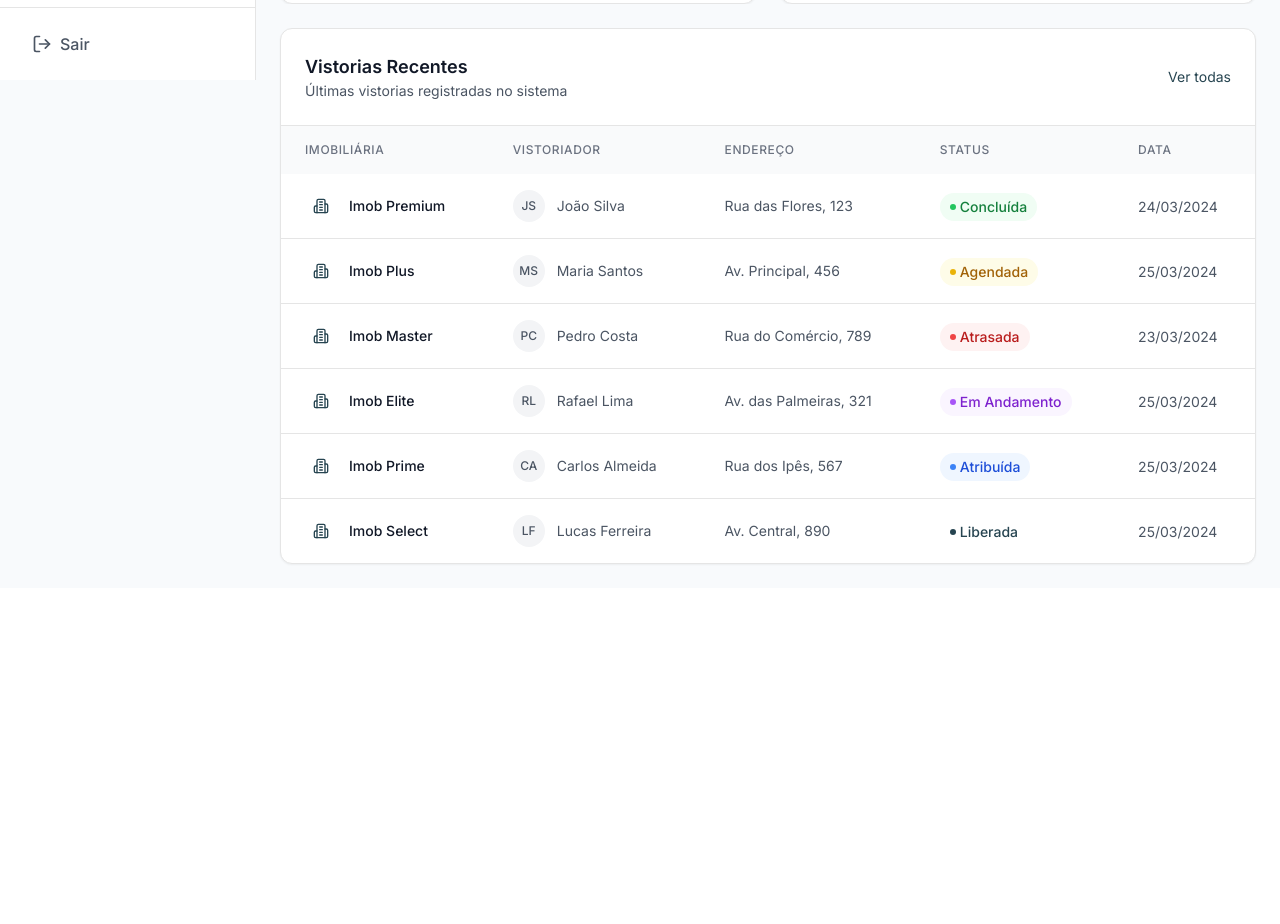
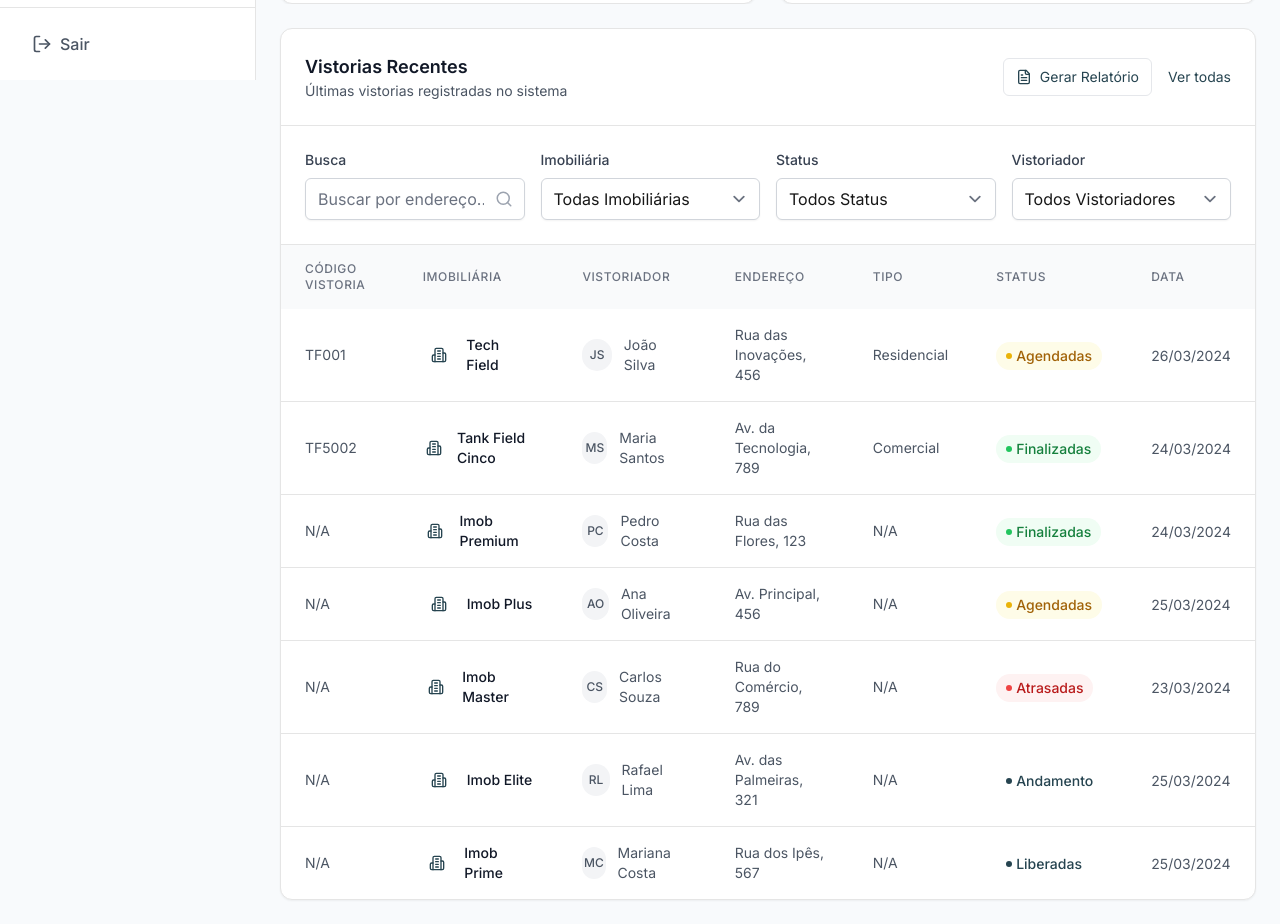
Before and after one commit to alfredo3l/gestao_frota, a Next.js app: page /dashboard/gestor in a window 1280 px wide. Shown: the part 720-1644 px from the top of the page. Before the commit the page ends 1308 px from the top, so only its background shows below. Built offline with nearby package versions, Linux system fonts and the light colour scheme.

Commit message:
chore: atualização de dependências e adição de diretrizes de versionamento

```diff
--- a/package.json
+++ b/package.json
@@ -12,10 +12,11 @@
     "@radix-ui/react-dialog": "^1.1.5",
     "@tailwindcss/forms": "^0.5.10",
     "@types/leaflet": "^1.9.16",
+    "date-fns": "^4.1.0",
     "geist": "^1.3.1",
     "leaflet": "^1.9.4",
     "lucide-react": "^0.474.0",
-    "next": "14.1.0",
+    "next": "^14.1.0",
     "react": "^18.2.0",
     "react-dom": "^18.2.0",
     "recharts": "^2.15.1"
--- a/src/app/dashboard/gestor/page.tsx
+++ b/src/app/dashboard/gestor/page.tsx
@@ -1,7 +1,7 @@
 'use client';
 
 import { useState, useEffect } from 'react';
-import { Building2, Users, ClipboardList, AlertCircle, ArrowUpRight, ArrowDownRight, Calendar, MapPin, Clock, Hash, ArrowRight, Search, Trash2 } from 'lucide-react';
+import { Building2, Users, ClipboardList, AlertCircle, ArrowUpRight, ArrowDownRight, Calendar, MapPin, Clock, Hash, ArrowRight, Search, Trash2, FileText } from 'lucide-react';
 import dynamic from 'next/dynamic';
 import Sidebar from '../../../components/layout/Sidebar';
 import Charts from '../../../components/dashboard/Charts';
@@ -30,6 +30,10 @@ export default function DashGestor() {
   const [isContestacao, setIsContestacao] = useState(false);
   const [isDeleteModalOpen, setIsDeleteModalOpen] = useState(false);
   const [selectedInspection, setSelectedInspection] = useState<Inspection | null>(null);
+  const [filterRealEstate, setFilterRealEstate] = useState<string>('');
+  const [filterStatus, setFilterStatus] = useState<InspectionStatus | ''>('');
+  const [filterInspector, setFilterInspector] = useState<string>('');
+  const [filterSearchTerm, setFilterSearchTerm] = useState<string>('');
 
   useEffect(() => {
     setIsSidebarOpen(window.innerWidth >= 768);
@@ -62,6 +66,105 @@ export default function DashGestor() {
 
   const canDelete = (status: InspectionStatus) => {
     return status === 'agendadas' || status === 'atribuidas';
+  };
+
+  // Mock data para demonstração (substituir por dados reais)
+  const mockInspections: Inspection[] = [
+    {
+      id: 1,
+      company: 'Tech Field',
+      inspector: 'João Silva',
+      address: 'Rua das Inovações, 456',
+      status: 'agendadas',
+      date: '26/03/2024',
+      propertyCode: 'TF001',
+      time: '10:00',
+      type: 'Residencial'
+    },
+    {
+      id: 2,
+      company: 'Tank Field Cinco',
+      inspector: 'Maria Santos',
+      address: 'Av. da Tecnologia, 789',
+      status: 'finalizadas',
+      date: '24/03/2024',
+      propertyCode: 'TF5002',
+      time: '14:30',
+      type: 'Comercial'
+    },
+    {
+      id: 3,
+      company: 'Imob Premium',
+      inspector: 'Pedro Costa',
+      address: 'Rua das Flores, 123',
+      status: 'finalizadas',
+      date: '24/03/2024',
+      propertyCode: '',
+      time: '',
+      type: ''
+    },
+    {
+      id: 4,
+      company: 'Imob Plus',
+      inspector: 'Ana Oliveira',
+      address: 'Av. Principal, 456',
+      status: 'agendadas',
+      date: '25/03/2024',
+      propertyCode: '',
+      time: '',
+      type: ''
+    },
+    {
+      id: 5,
+      company: 'Imob Master',
+      inspector: 'Carlos Souza',
+      address: 'Rua do Comércio, 789',
+      status: 'atrasadas',
+      date: '23/03/2024',
+      propertyCode: '',
+      time: '',
+      type: ''
+    },
+    {
+      id: 6,
+      company: 'Imob Elite',
+      inspector: 'Rafael Lima',
+      address: 'Av. das Palmeiras, 321',
+      status: 'andamento',
+      date: '25/03/2024',
+      propertyCode: '',
+      time: '',
+      type: ''
+    },
+    {
+      id: 7,
+      company: 'Imob Prime',
+      inspector: 'Mariana Costa',
+      address: 'Rua dos Ipês, 567',
+      status: 'liberadas',
+      date: '25/03/2024',
+      propertyCode: '',
+      time: '',
+      type: ''
+    }
+  ];
+
+  const handleGenerateReport = () => {
+    // Implementação básica de geração de relatório
+    const filteredData = mockInspections.filter(inspection => {
+      const matchRealEstate = !filterRealEstate || inspection.company === filterRealEstate;
+      const matchStatus = !filterStatus || inspection.status === filterStatus;
+      const matchInspector = !filterInspector || inspection.inspector === filterInspector;
+      const matchSearchTerm = !filterSearchTerm ||
+        inspection.address.toLowerCase().includes(filterSearchTerm.toLowerCase());
+
+      return matchRealEstate && matchStatus && matchInspector && matchSearchTerm;
+    });
+
+    // Aqui você pode implementar a lógica real de geração de relatório
+    console.log('Relatório gerado:', filteredData);
+    // Exemplo: Pode ser uma chamada para uma API de geração de relatório
+    // ou download direto de um arquivo
   };
 
   const renderContent = () => {
@@ -194,6 +297,14 @@ export default function DashGestor() {
                   <h2 className="text-lg font-semibold text-gray-900">Vistorias Recentes</h2>
                   <p className="text-sm text-gray-600">Últimas vistorias registradas no sistema</p>
                 </div>
+                <div className="flex items-center gap-4">
+                  <button
+                    onClick={handleGenerateReport}
+                    className="text-sm text-primary hover:text-primary-light transition-colors flex items-center gap-2 border border-primary/30 px-3 py-2 rounded-md"
+                  >
+                    <FileText className="w-4 h-4" />
+                    Gerar Relatório
+                  </button>
                   <button
                     onClick={() => setActiveItem('vistorias')}
                     className="text-sm text-primary hover:text-primary-light transition-colors"
@@ -201,10 +312,78 @@ export default function DashGestor() {
                     Ver todas
                   </button>
                 </div>
+              </div>
+
+              {/* Filtros da Tabela */}
+              <div className="p-4 md:p-6 border-b border-border grid grid-cols-1 md:grid-cols-4 gap-4">
+                <div>
+                  <label className="block text-sm font-medium text-gray-700 mb-2">Busca</label>
+                  <div className="relative">
+                    <input
+                      type="text"
+                      placeholder="Buscar por endereço..."
+                      value={filterSearchTerm}
+                      onChange={(e) => setFilterSearchTerm(e.target.value)}
+                      className="w-full border border-gray-300 rounded-md shadow-sm py-2 px-3 pr-10 focus:outline-none focus:ring-2 focus:ring-primary focus:border-primary"
+                    />
+                    <Search className="absolute right-3 top-3 text-gray-400" size={18} />
+                  </div>
+                </div>
+                <div>
+                  <label className="block text-sm font-medium text-gray-700 mb-2">Imobiliária</label>
+                  <select
+                    value={filterRealEstate}
+                    onChange={(e) => setFilterRealEstate(e.target.value)}
+                    className="w-full border border-gray-300 rounded-md shadow-sm py-2 px-3 focus:outline-none focus:ring-2 focus:ring-primary focus:border-primary"
+                  >
+                    <option value="">Todas Imobiliárias</option>
+                    <option value="Tech Field">Tech Field</option>
+                    <option value="Tank Field Cinco">Tank Field Cinco</option>
+                    {Array.from(new Set(mockInspections.map(i => i.company)))
+                      .filter(company => !['Tech Field', 'Tank Field Cinco'].includes(company))
+                      .map(estate => (
+                        <option key={estate} value={estate}>{estate}</option>
+                      ))
+                    }
+                  </select>
+                </div>
+                <div>
+                  <label className="block text-sm font-medium text-gray-700 mb-2">Status</label>
+                  <select
+                    value={filterStatus}
+                    onChange={(e) => setFilterStatus(e.target.value as InspectionStatus)}
+                    className="w-full border border-gray-300 rounded-md shadow-sm py-2 px-3 focus:outline-none focus:ring-2 focus:ring-primary focus:border-primary"
+                  >
+                    <option value="">Todos Status</option>
+                    <option value="agendadas">Agendadas</option>
+                    <option value="finalizadas">Concluídas</option>
+                    <option value="atrasadas">Atrasadas</option>
+                    <option value="andamento">Em Andamento</option>
+                    <option value="liberadas">Liberadas</option>
+                  </select>
+                </div>
+                <div>
+                  <label className="block text-sm font-medium text-gray-700 mb-2">Vistoriador</label>
+                  <select
+                    value={filterInspector}
+                    onChange={(e) => setFilterInspector(e.target.value)}
+                    className="w-full border border-gray-300 rounded-md shadow-sm py-2 px-3 focus:outline-none focus:ring-2 focus:ring-primary focus:border-primary"
+                  >
+                    <option value="">Todos Vistoriadores</option>
+                    {Array.from(new Set(mockInspections.map(i => i.inspector))).map(inspector => (
+                      <option key={inspector} value={inspector}>{inspector}</option>
+                    ))}
+                  </select>
+                </div>
+              </div>
+
               <div className="overflow-x-auto">
                 <table className="w-full">
                   <thead>
                     <tr className="bg-gray-50">
+                      <th className="px-4 md:px-6 py-4 text-left text-xs font-medium text-gray-500 uppercase tracking-wider hidden md:table-cell">
+                        Código Vistoria
+                      </th>
                       <th className="px-4 md:px-6 py-4 text-left text-xs font-medium text-gray-500 uppercase tracking-wider">
                         Imobiliária
                       </th>
@@ -213,6 +392,9 @@ export default function DashGestor() {
                       </th>
                       <th className="px-4 md:px-6 py-4 text-left text-xs font-medium text-gray-500 uppercase tracking-wider hidden md:table-cell">
                         Endereço
+                      </th>
+                      <th className="px-4 md:px-6 py-4 text-left text-xs font-medium text-gray-500 uppercase tracking-wider hidden md:table-cell">
+                        Tipo
                       </th>
                       <th className="px-4 md:px-6 py-4 text-left text-xs font-medium text-gray-500 uppercase tracking-wider">
                         Status
@@ -223,186 +405,67 @@ export default function DashGestor() {
                     </tr>
                   </thead>
                   <tbody className="divide-y divide-border">
-                    <tr className="hover:bg-gray-50/50 transition-colors">
+                    {mockInspections
+                      .filter(inspection => {
+                        const matchRealEstate = !filterRealEstate || inspection.company === filterRealEstate;
+                        const matchStatus = !filterStatus || inspection.status === filterStatus;
+                        const matchInspector = !filterInspector || inspection.inspector === filterInspector;
+                        const matchSearchTerm = !filterSearchTerm ||
+                          inspection.address.toLowerCase().includes(filterSearchTerm.toLowerCase());
+
+                        return matchRealEstate && matchStatus && matchInspector && matchSearchTerm;
+                      })
+                      .map(inspection => (
+                        <tr key={inspection.id} className="hover:bg-gray-50/50 transition-colors">
+                          <td className="px-4 md:px-6 py-4 text-sm text-gray-600 hidden md:table-cell">
+                            {inspection.propertyCode || 'N/A'}
+                          </td>
                           <td className="px-4 md:px-6 py-4">
                             <div className="flex items-center gap-3">
                               <div className="w-8 h-8 rounded-lg bg-primary/10 flex items-center justify-center">
                                 <Building2 className="w-4 h-4 text-primary" />
                               </div>
-                          <span className="text-sm font-medium text-gray-900">Imob Premium</span>
+                              <span className="text-sm font-medium text-gray-900">{inspection.company}</span>
                             </div>
                           </td>
                           <td className="px-4 md:px-6 py-4">
                             <div className="flex items-center gap-3">
                               <div className="w-8 h-8 rounded-full bg-gray-100 flex items-center justify-center">
-                            <span className="text-xs font-medium text-gray-600">JS</span>
+                                <span className="text-xs font-medium text-gray-600">
+                                  {inspection.inspector?.split(' ').map(n => n[0]).join('') || ''}
+                                </span>
                               </div>
-                          <span className="text-sm text-gray-600">João Silva</span>
+                              <span className="text-sm text-gray-600">{inspection.inspector || ''}</span>
                             </div>
                           </td>
-                      <td className="px-4 md:px-6 py-4 text-sm text-gray-600">
-                        Rua das Flores, 123
+                          <td className="px-4 md:px-6 py-4 text-sm text-gray-600 hidden md:table-cell">
+                            {inspection.address}
+                          </td>
+                          <td className="px-4 md:px-6 py-4 text-sm text-gray-600 hidden md:table-cell">
+                            {inspection.type || 'N/A'}
                           </td>
                           <td className="px-4 md:px-6 py-4">
-                        <span className="inline-flex items-center gap-1 px-2.5 py-1 rounded-full text-sm font-medium bg-green-50 text-green-700">
-                          <span className="w-1.5 h-1.5 rounded-full bg-green-500"></span>
-                          Concluída
+                            <span className={`inline-flex items-center gap-1 px-2.5 py-1 rounded-full text-sm font-medium
+                              ${inspection.status === 'finalizadas' ? 'bg-green-50 text-green-700' :
+                              inspection.status === 'agendadas' ? 'bg-yellow-50 text-yellow-700' :
+                              inspection.status === 'atrasadas' ? 'bg-red-50 text-red-700' :
+                              'bg-primary/10 text-primary'}`}>
+                              <span className={`w-1.5 h-1.5 rounded-full
+                                ${inspection.status === 'finalizadas' ? 'bg-green-500' :
+                                inspection.status === 'agendadas' ? 'bg-yellow-500' :
+                                inspection.status === 'atrasadas' ? 'bg-red-500' :
+                                'bg-primary'}`}></span>
+                              {inspection.status ?
+                                (inspection.status.charAt(0).toUpperCase() + inspection.status.slice(1)) :
+                                'Sem status'
+                              }
                             </span>
                           </td>
-                      <td className="px-4 md:px-6 py-4">
-                        <span className="text-sm text-gray-600">24/03/2024</span>
+                          <td className="px-4 md:px-6 py-4 hidden sm:table-cell">
+                            <span className="text-sm text-gray-600">{inspection.date}</span>
                           </td>
                         </tr>
-                    <tr className="hover:bg-gray-50/50 transition-colors">
-                      <td className="px-4 md:px-6 py-4">
-                        <div className="flex items-center gap-3">
-                          <div className="w-8 h-8 rounded-lg bg-primary/10 flex items-center justify-center">
-                            <Building2 className="w-4 h-4 text-primary" />
-                          </div>
-                          <span className="text-sm font-medium text-gray-900">Imob Plus</span>
-                        </div>
-                      </td>
-                      <td className="px-4 md:px-6 py-4">
-                        <div className="flex items-center gap-3">
-                          <div className="w-8 h-8 rounded-full bg-gray-100 flex items-center justify-center">
-                            <span className="text-xs font-medium text-gray-600">MS</span>
-                          </div>
-                          <span className="text-sm text-gray-600">Maria Santos</span>
-                        </div>
-                      </td>
-                      <td className="px-4 md:px-6 py-4 text-sm text-gray-600">
-                        Av. Principal, 456
-                      </td>
-                      <td className="px-4 md:px-6 py-4">
-                        <span className="inline-flex items-center gap-1 px-2.5 py-1 rounded-full text-sm font-medium bg-yellow-50 text-yellow-700">
-                          <span className="w-1.5 h-1.5 rounded-full bg-yellow-500"></span>
-                          Agendada
-                        </span>
-                      </td>
-                      <td className="px-4 md:px-6 py-4">
-                        <span className="text-sm text-gray-600">25/03/2024</span>
-                      </td>
-                    </tr>
-                    <tr className="hover:bg-gray-50/50 transition-colors">
-                      <td className="px-4 md:px-6 py-4">
-                        <div className="flex items-center gap-3">
-                          <div className="w-8 h-8 rounded-lg bg-primary/10 flex items-center justify-center">
-                            <Building2 className="w-4 h-4 text-primary" />
-                          </div>
-                          <span className="text-sm font-medium text-gray-900">Imob Master</span>
-                        </div>
-                      </td>
-                      <td className="px-4 md:px-6 py-4">
-                        <div className="flex items-center gap-3">
-                          <div className="w-8 h-8 rounded-full bg-gray-100 flex items-center justify-center">
-                            <span className="text-xs font-medium text-gray-600">PC</span>
-                          </div>
-                          <span className="text-sm text-gray-600">Pedro Costa</span>
-                        </div>
-                      </td>
-                      <td className="px-4 md:px-6 py-4 text-sm text-gray-600">
-                        Rua do Comércio, 789
-                      </td>
-                      <td className="px-4 md:px-6 py-4">
-                        <span className="inline-flex items-center gap-1 px-2.5 py-1 rounded-full text-sm font-medium bg-red-50 text-red-700">
-                          <span className="w-1.5 h-1.5 rounded-full bg-red-500"></span>
-                          Atrasada
-                        </span>
-                      </td>
-                      <td className="px-4 md:px-6 py-4">
-                        <span className="text-sm text-gray-600">23/03/2024</span>
-                      </td>
-                    </tr>
-                    <tr className="hover:bg-gray-50/50 transition-colors">
-                      <td className="px-4 md:px-6 py-4">
-                        <div className="flex items-center gap-3">
-                          <div className="w-8 h-8 rounded-lg bg-primary/10 flex items-center justify-center">
-                            <Building2 className="w-4 h-4 text-primary" />
-                          </div>
-                          <span className="text-sm font-medium text-gray-900">Imob Elite</span>
-                        </div>
-                      </td>
-                      <td className="px-4 md:px-6 py-4">
-                        <div className="flex items-center gap-3">
-                          <div className="w-8 h-8 rounded-full bg-gray-100 flex items-center justify-center">
-                            <span className="text-xs font-medium text-gray-600">RL</span>
-                          </div>
-                          <span className="text-sm text-gray-600">Rafael Lima</span>
-                        </div>
-                      </td>
-                      <td className="px-4 md:px-6 py-4 text-sm text-gray-600">
-                        Av. das Palmeiras, 321
-                      </td>
-                      <td className="px-4 md:px-6 py-4">
-                        <span className="inline-flex items-center gap-1 px-2.5 py-1 rounded-full text-sm font-medium bg-purple-50 text-purple-700">
-                          <span className="w-1.5 h-1.5 rounded-full bg-purple-500"></span>
-                          Em Andamento
-                        </span>
-                      </td>
-                      <td className="px-4 md:px-6 py-4">
-                        <span className="text-sm text-gray-600">25/03/2024</span>
-                      </td>
-                    </tr>
-                    <tr className="hover:bg-gray-50/50 transition-colors">
-                      <td className="px-4 md:px-6 py-4">
-                        <div className="flex items-center gap-3">
-                          <div className="w-8 h-8 rounded-lg bg-primary/10 flex items-center justify-center">
-                            <Building2 className="w-4 h-4 text-primary" />
-                          </div>
-                          <span className="text-sm font-medium text-gray-900">Imob Prime</span>
-                        </div>
-                      </td>
-                      <td className="px-4 md:px-6 py-4">
-                        <div className="flex items-center gap-3">
-                          <div className="w-8 h-8 rounded-full bg-gray-100 flex items-center justify-center">
-                            <span className="text-xs font-medium text-gray-600">CA</span>
-                          </div>
-                          <span className="text-sm text-gray-600">Carlos Almeida</span>
-                        </div>
-                      </td>
-                      <td className="px-4 md:px-6 py-4 text-sm text-gray-600">
-                        Rua dos Ipês, 567
-                      </td>
-                      <td className="px-4 md:px-6 py-4">
-                        <span className="inline-flex items-center gap-1 px-2.5 py-1 rounded-full text-sm font-medium bg-blue-50 text-blue-700">
-                          <span className="w-1.5 h-1.5 rounded-full bg-blue-500"></span>
-                          Atribuída
-                        </span>
-                      </td>
-                      <td className="px-4 md:px-6 py-4">
-                        <span className="text-sm text-gray-600">25/03/2024</span>
-                      </td>
-                    </tr>
-                    <tr className="hover:bg-gray-50/50 transition-colors">
-                      <td className="px-4 md:px-6 py-4">
-                        <div className="flex items-center gap-3">
-                          <div className="w-8 h-8 rounded-lg bg-primary/10 flex items-center justify-center">
-                            <Building2 className="w-4 h-4 text-primary" />
-                          </div>
-                          <span className="text-sm font-medium text-gray-900">Imob Select</span>
-                        </div>
-                      </td>
-                      <td className="px-4 md:px-6 py-4">
-                        <div className="flex items-center gap-3">
-                          <div className="w-8 h-8 rounded-full bg-gray-100 flex items-center justify-center">
-                            <span className="text-xs font-medium text-gray-600">LF</span>
-                          </div>
-                          <span className="text-sm text-gray-600">Lucas Ferreira</span>
-                        </div>
-                      </td>
-                      <td className="px-4 md:px-6 py-4 text-sm text-gray-600">
-                        Av. Central, 890
-                      </td>
-                      <td className="px-4 md:px-6 py-4">
-                        <span className="inline-flex items-center gap-1 px-2.5 py-1 rounded-full text-sm font-medium bg-primary/10 text-primary">
-                          <span className="w-1.5 h-1.5 rounded-full bg-primary"></span>
-                          Liberada
-                        </span>
-                      </td>
-                      <td className="px-4 md:px-6 py-4">
-                        <span className="text-sm text-gray-600">25/03/2024</span>
-                      </td>
-                    </tr>
+                      ))}
                   </tbody>
                 </table>
               </div>
```
Also changed, not shown: 2 other files (tests, documents, lock files or other folders). Lines whose indentation alone changed are shown as unchanged.
